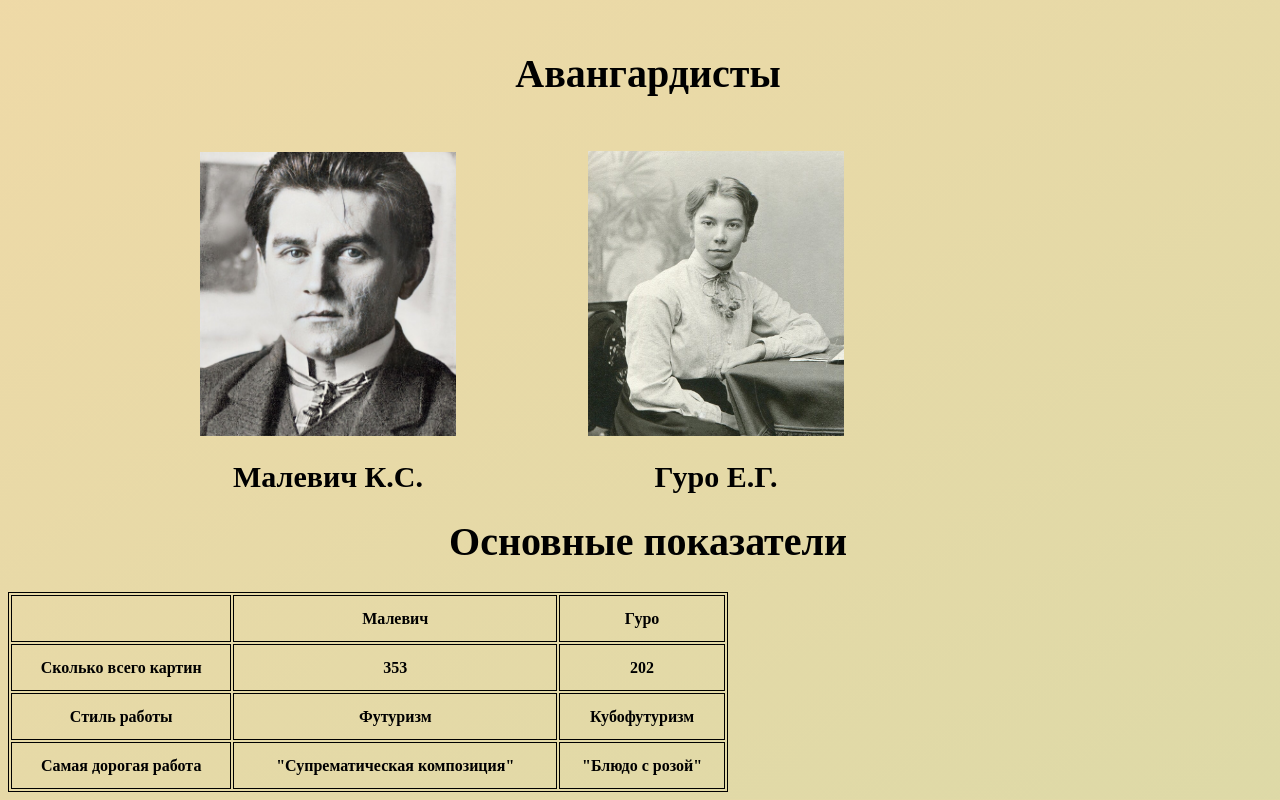
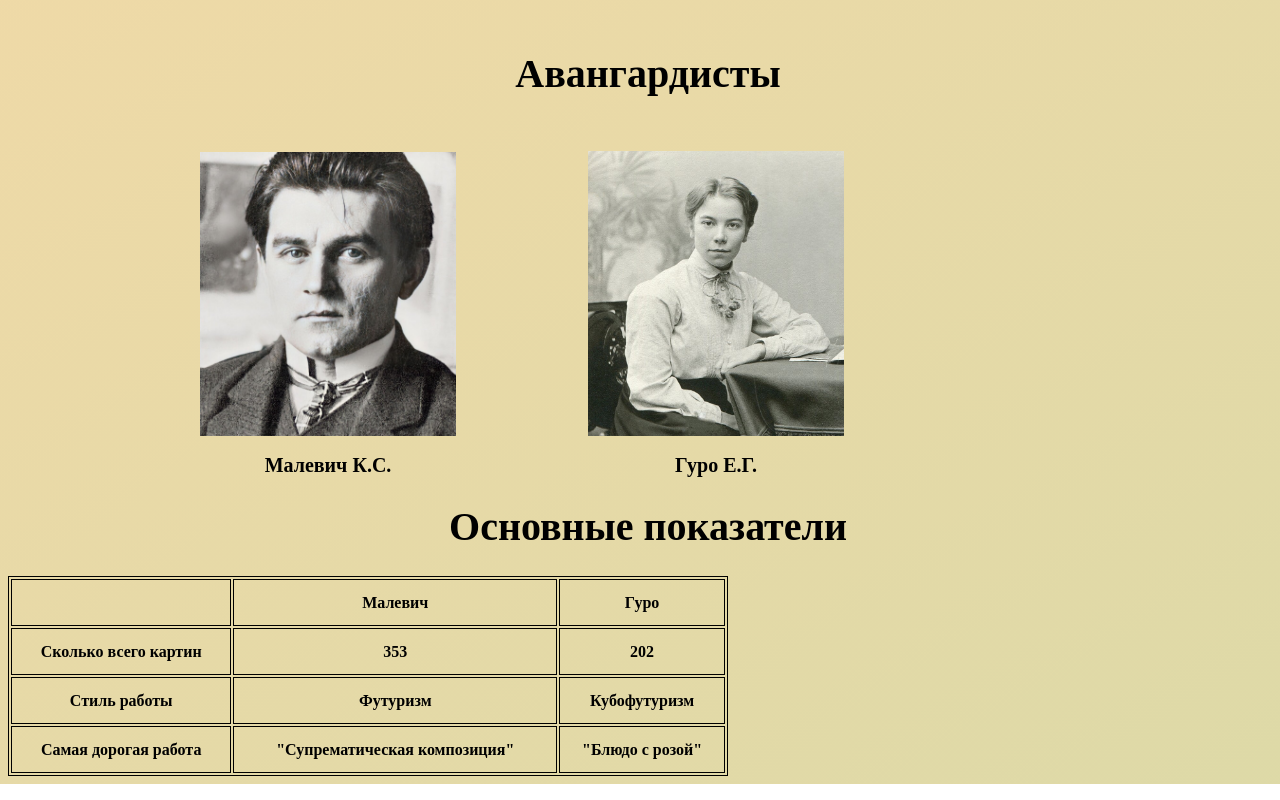
Before and after one commit to ilyuchaBomber/Ekaterina-Dyakova, a plain HTML site: page index.html in a window 1280 px wide. Shown: the part 1053-1853 px from the top of the page. Drawn offline with Linux system fonts and the light colour scheme.

Commit message:
Update Главная страница.css

```diff
--- a/Главная страница.css
+++ b/Главная страница.css
@@ -34,7 +34,7 @@ div{
 }
 
 .kazimir{
-	font-size: 30px;
+	font-size: 20px;
 }
 #Guro{
 	boreder:1px solid black;
@@ -43,7 +43,7 @@ div{
 	margin-left: 10%;
 }
 .guro{
-	font-size: 30px;
+	font-size: 20px;
 }
 table{
 	border: 1px solid black;
```
